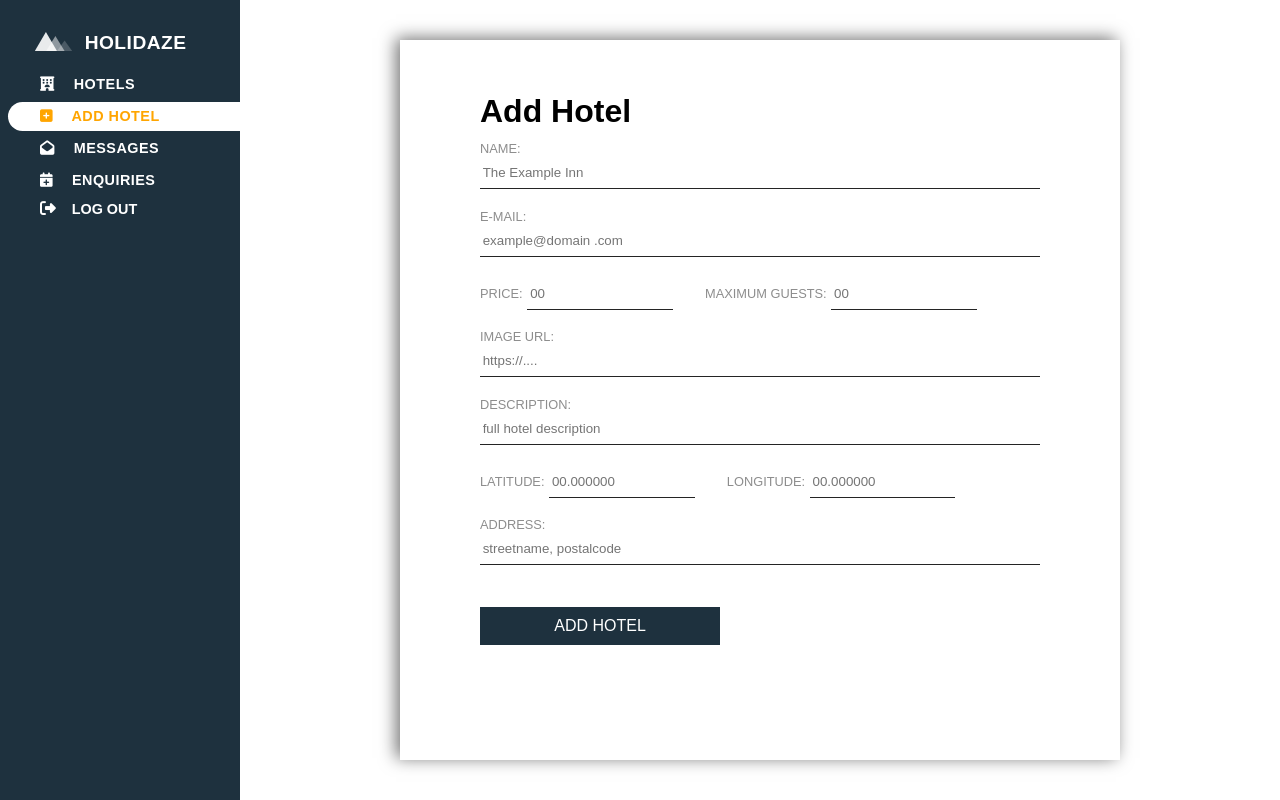
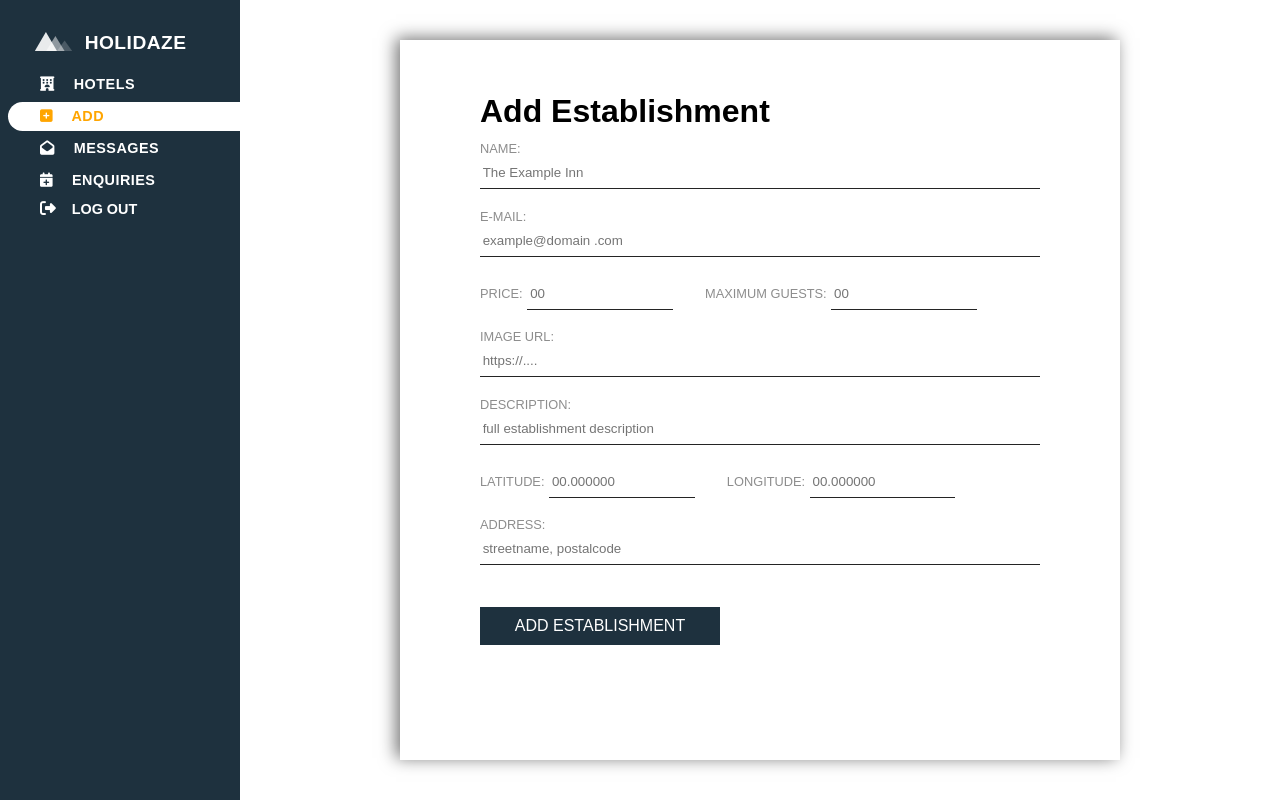
Before and after one commit to TinaHoldcroft/project-exam-2, a React (Create React App) app: page /admin/add in a window 1280 px wide. Built offline with nearby package versions, Linux system fonts and the light colour scheme; sample sign-in values are in the browser's storage; a web font is replaced by a local one.

Commit message:
re-named file

```diff
--- a/src/App.js
+++ b/src/App.js
@@ -8,7 +8,7 @@ import Home from "./components/home/Home";
 import Contact from "./components/contact/Contact";
 import Accommodations from "./components/accommodations/Accommodations";
 import Hotels from "./components/admin/Hotels";
-import AddHotel from "./components/admin/AddHotel";
+import Add from "./components/admin/Add";
 import EditHotel from "./components/admin/EditHotel";
 import DeleteHotel from "./components/admin/DeleteHotel";
 import Register from "./components/login/Register";
@@ -28,7 +28,7 @@ function App() {
 					<Route path="/contact" component={Contact}/>
 					<Route path="/login" component={Login}/>
 					<ProtectedRoute path="/admin/hotels" exact component={Hotels}/>
-					<ProtectedRoute path="/admin/add" exact component={AddHotel}/>
+					<ProtectedRoute path="/admin/add" exact component={Add}/>
 					<ProtectedRoute path="/admin/edit/:id" exact component={EditHotel}/>
 					<ProtectedRoute path="/admin/delete" exact component={DeleteHotel}/>
 					<ProtectedRoute path="/admin/messages" exact component={Messages}/>
--- a/src/components/admin/AddHotel.js
+++ b/src/components/admin/Add.js
@@ -4,7 +4,7 @@ import { useHistory } from "react-router-dom";
 import { BASE_URL, headers } from "../../constants/api";
 import { Helmet } from "react-helmet";
 
-function AddHotel() {
+function Add() {
     const { register, handleSubmit } = useForm();
     const history = useHistory();
 
@@ -17,10 +17,10 @@ function AddHotel() {
     }
 
     return (
-        <div className="add-hotel">
-            <Helmet><title>Add Hotel | Holidaze</title></Helmet>
+        <div className="add">
+            <Helmet><title>Add | Holidaze</title></Helmet>
             <form className="admin-form" onSubmit={handleSubmit(onSubmit)}>
-                <div><h1>Add Hotel</h1></div>
+                <div><h1>Add Establishment</h1></div>
 
                 <div>
                     <label>Name: </label>
@@ -46,7 +46,7 @@ function AddHotel() {
 
                 <div>
                     <label>Description: </label>
-                    <input name="description" placeholder="full hotel description" ref={register} required/>
+                    <input name="description" placeholder="full establishment description" ref={register} required/>
                 </div>
 
                 <div className="topic-group">
@@ -61,10 +61,10 @@ function AddHotel() {
                     <input name="address" placeholder="streetname, postalcode" ref={register}/>
                 </div>
 
-                <div className="btn-group"><button className="btn-blue">Add hotel</button></div>
+                <div className="btn-group"><button className="btn-blue">Add establishment</button></div>
             </form>
         </div>
     );
 }
 
-export default AddHotel;
+export default Add;
--- a/src/components/layout/Nav.js
+++ b/src/components/layout/Nav.js
@@ -17,7 +17,7 @@ function Nav() {
                 </div>
                 <div className="nav-links">
                     <NavLink activeClassName="active" to="/admin/hotels"><i className="fas fa-hotel"></i> Hotels</NavLink>
-                    <NavLink activeClassName="active" to="/admin/add"><i className="fas fa-plus-square"></i> Add Hotel</NavLink>
+                    <NavLink activeClassName="active" to="/admin/add"><i className="fas fa-plus-square"></i> Add</NavLink>
                     <NavLink activeClassName="active" to="/admin/messages"><i className="fas fa-envelope-open"></i> Messages</NavLink>
                     <NavLink activeClassName="active" to="/admin/enquiries"><i className="fas fa-calendar-plus"></i> Enquiries</NavLink>
                     <Logout/>
--- a/src/sass/partials/_admin.scss
+++ b/src/sass/partials/_admin.scss
@@ -56,7 +56,7 @@
         text-transform: uppercase;
     }
 }
-.add-hotel, .edit-hotel {
+.add, .edit-hotel {
     display: flex;
     justify-content: center;
     align-items: center;
--- a/src/sass/styles.css
+++ b/src/sass/styles.css
@@ -624,7 +624,7 @@ a, a:hover {
   text-transform: uppercase;
 }
 
-.add-hotel, .edit-hotel {
+.add, .edit-hotel {
   display: flex;
   justify-content: center;
   align-items: center;
```
Also changed, not shown: 1 other file (tests, documents, lock files or other folders).
